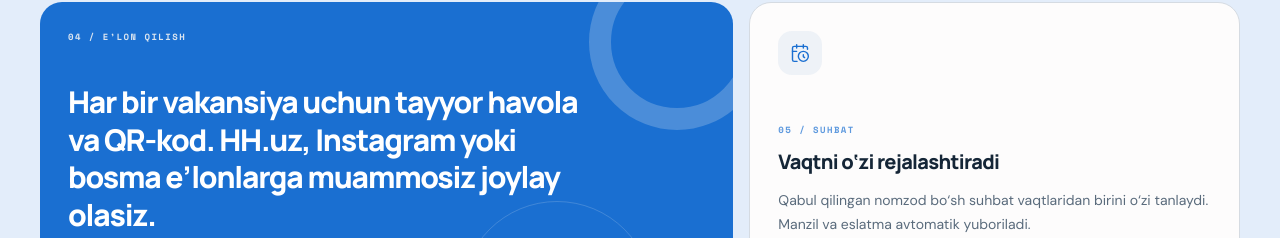
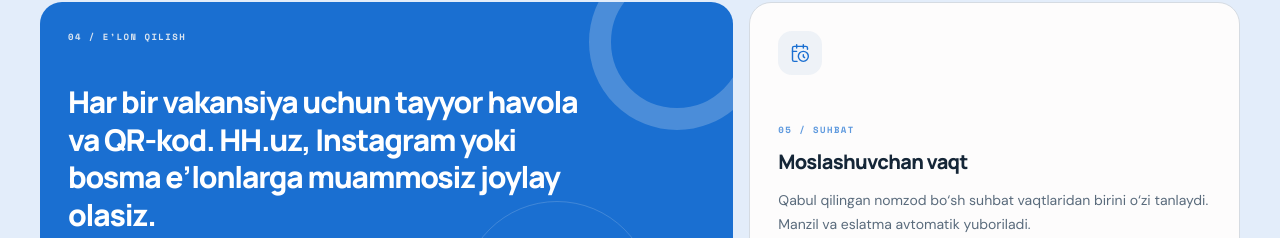
Before and after one commit to gulomovs793-ai/JanobHR, a React (Vite) app in the folder site/: page / in a window 1280 px wide. Shown: the part 2795-3033 px from the top of the page. Built offline with nearby package versions, Linux system fonts and the light colour scheme.

Commit message:
Feature card 05: 'Vaqtni o'zi rejalashtiradi' -> 'Moslashuvchan vaqt'

```diff
--- a/site/src/App.tsx
+++ b/site/src/App.tsx
@@ -387,7 +387,7 @@ function Home() {
                   Skanerlagan kishi to‘g‘ridan-to‘g‘ri shu vakansiyaga ariza topshiradi
                 </div>
               </div>
-              <FeatureCard icon={CalendarClock} eyebrow="05 / Suhbat" title="Vaqtni o‘zi rejalashtiradi" className="lg:col-span-5">
+              <FeatureCard icon={CalendarClock} eyebrow="05 / Suhbat" title="Moslashuvchan vaqt" className="lg:col-span-5">
                 Qabul qilingan nomzod bo‘sh suhbat vaqtlaridan birini o‘zi tanlaydi. Manzil va eslatma avtomatik yuboriladi.
               </FeatureCard>
               <FeatureCard icon={FileCheck2} eyebrow="06 / Rezyume" title="CV’dan avtomatik to‘ldiradi" className="lg:col-span-4">
```
